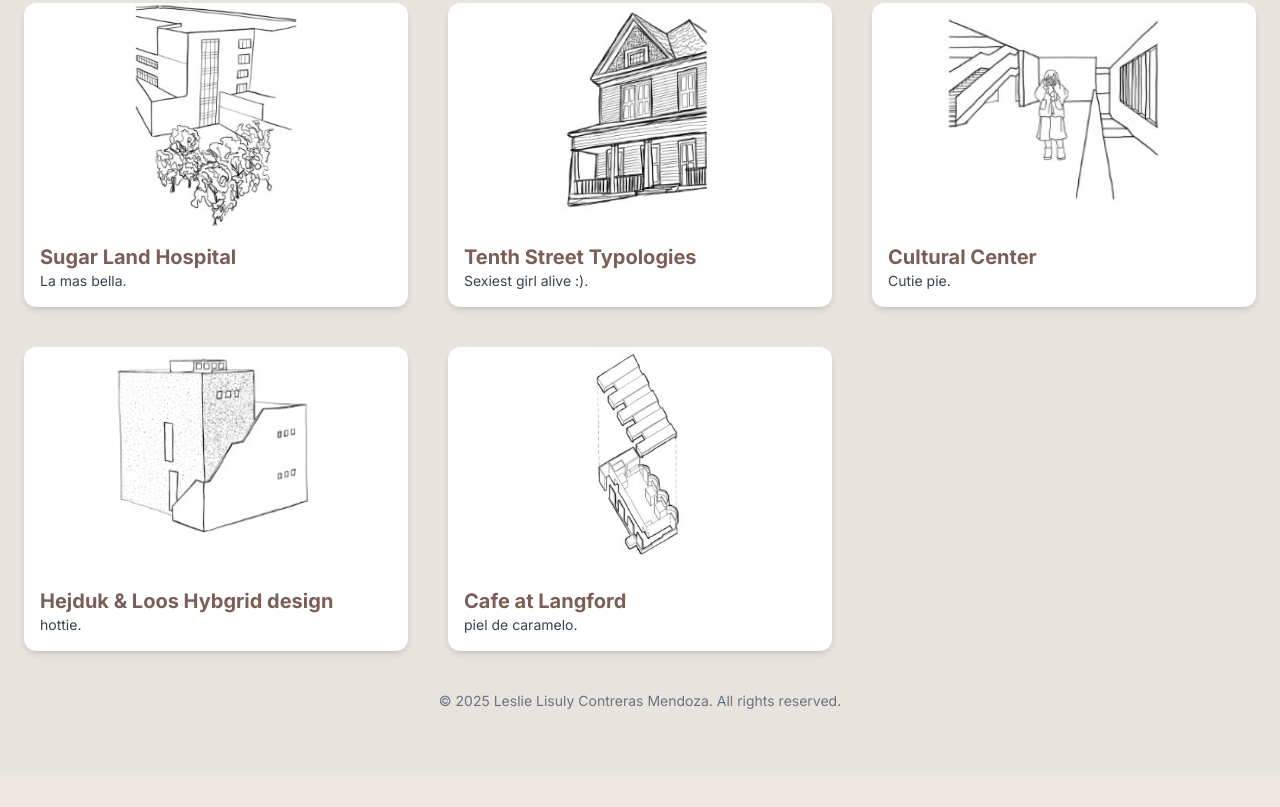
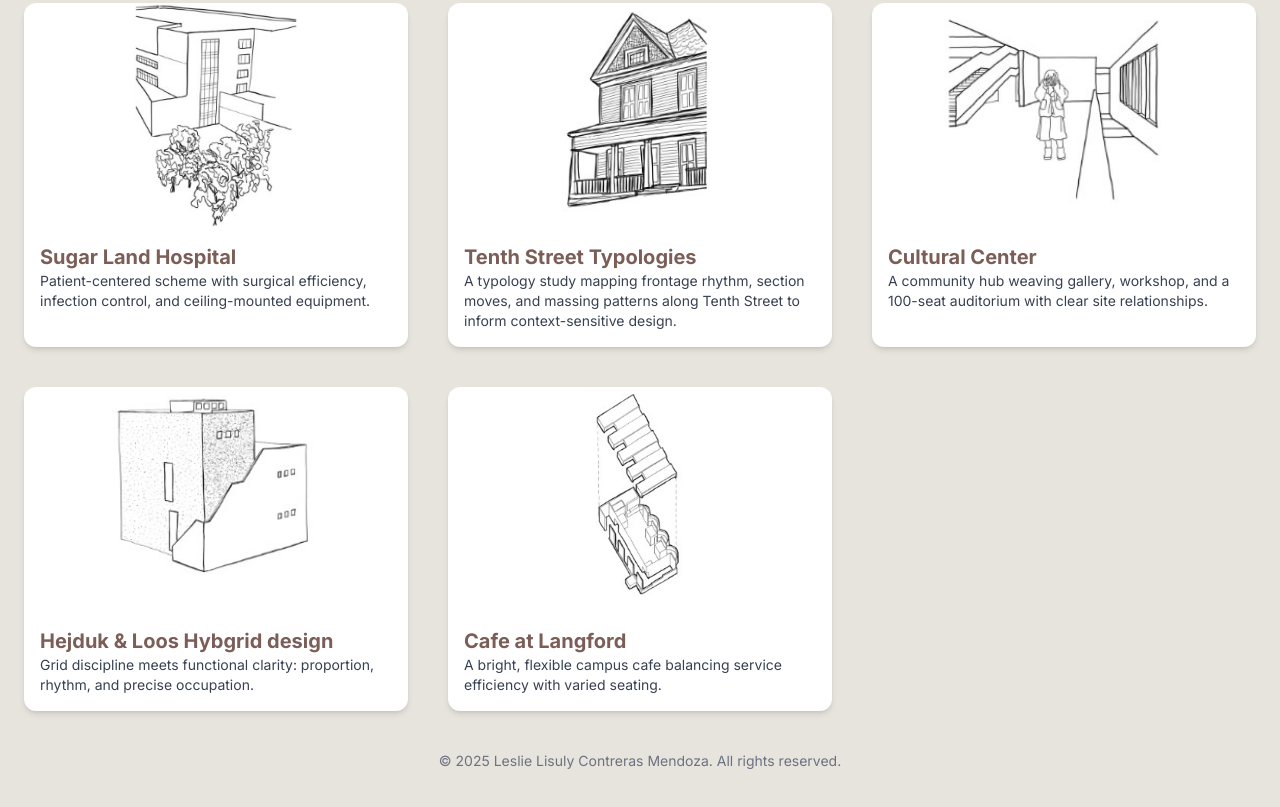
Before and after one commit to vazkezz254/leslie-contreras-portfolio, a plain HTML site: page index.html in a window 1280 px wide. Shown: the part 1074-1881 px from the top of the page. Before the commit the page ends 1849 px from the top, so only its background shows below. Drawn offline with nearby package versions, Linux system fonts and the light colour scheme.

Commit message:
updated descriptions

```diff
--- a/index.html
+++ b/index.html
@@ -58,7 +58,7 @@
             <img src="images/sugar_land_hospital.jpg" class="w-full h-56 object-contain" alt="Sugar Land Hospital" />
             <div class="p-4">
               <h3 class="text-xl font-semibold text-accent">Sugar Land Hospital</h3>
-              <p class="text-gray-700 text-sm">La mas bella.</p>
+              <p class="text-gray-700 text-sm">Patient-centered scheme with surgical efficiency, infection control, and ceiling-mounted equipment.</p>
             </div>
           </a>
 
@@ -66,7 +66,7 @@
             <img src="images/Tenth_street_typologies.jpg" class="w-full h-56 object-contain" alt="Sugar Land Hospital" />
             <div class="p-4">
               <h3 class="text-xl font-semibold text-accent">Tenth Street Typologies</h3>
-              <p class="text-gray-700 text-sm">Sexiest girl alive :).</p>
+              <p class="text-gray-700 text-sm">A typology study mapping frontage rhythm, section moves, and massing patterns along Tenth Street to inform context-sensitive design.</p>
             </div>
           </a>
 
@@ -74,7 +74,7 @@
             <img src="images/cultural_center.jpg" class="w-full h-56 object-contain" alt="Sugar Land Hospital" />
             <div class="p-4">
               <h3 class="text-xl font-semibold text-accent">Cultural Center</h3>
-              <p class="text-gray-700 text-sm">Cutie pie.</p>
+              <p class="text-gray-700 text-sm">A community hub weaving gallery, workshop, and a 100-seat auditorium with clear site relationships.</p>
             </div>
           </a>
 
@@ -82,7 +82,7 @@
             <img src="images/hejduk_loos_hybrid_design.jpg" class="w-full h-56 object-contain" alt="Sugar Land Hospital" />
             <div class="p-4">
               <h3 class="text-xl font-semibold text-accent">Hejduk & Loos Hybgrid design</h3>
-              <p class="text-gray-700 text-sm">hottie.</p>
+              <p class="text-gray-700 text-sm">Grid discipline meets functional clarity: proportion, rhythm, and precise occupation.</p>
             </div>
           </a>
 
@@ -90,7 +90,7 @@
             <img src="images/cafe_at_langford.jpg" class="w-full h-56 object-contain" alt="Sugar Land Hospital" />
             <div class="p-4">
               <h3 class="text-xl font-semibold text-accent">Cafe at Langford</h3>
-              <p class="text-gray-700 text-sm">piel de caramelo.</p>
+              <p class="text-gray-700 text-sm">A bright, flexible campus cafe balancing service efficiency with varied seating.</p>
             </div>
           </a>
 
```
